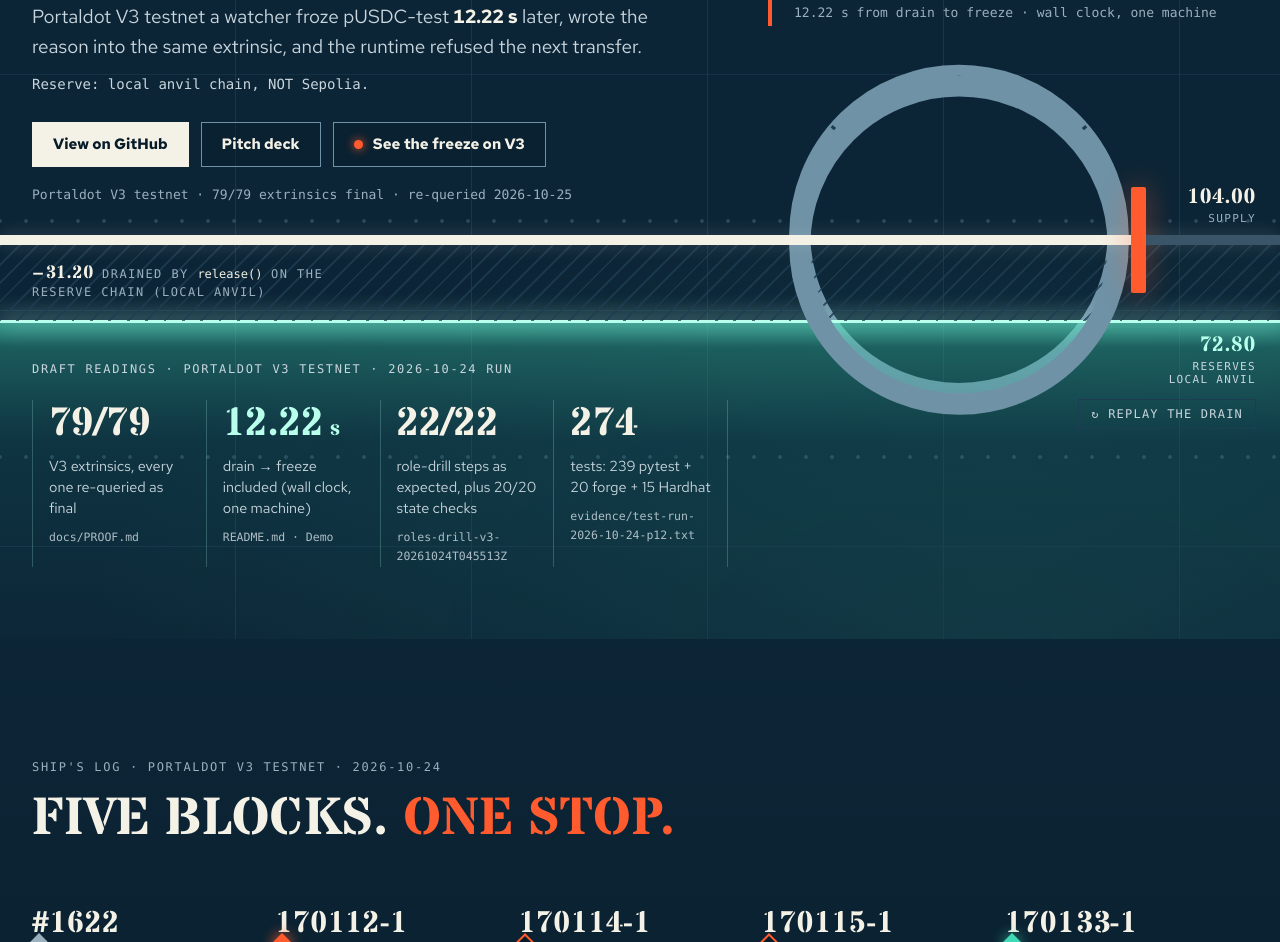
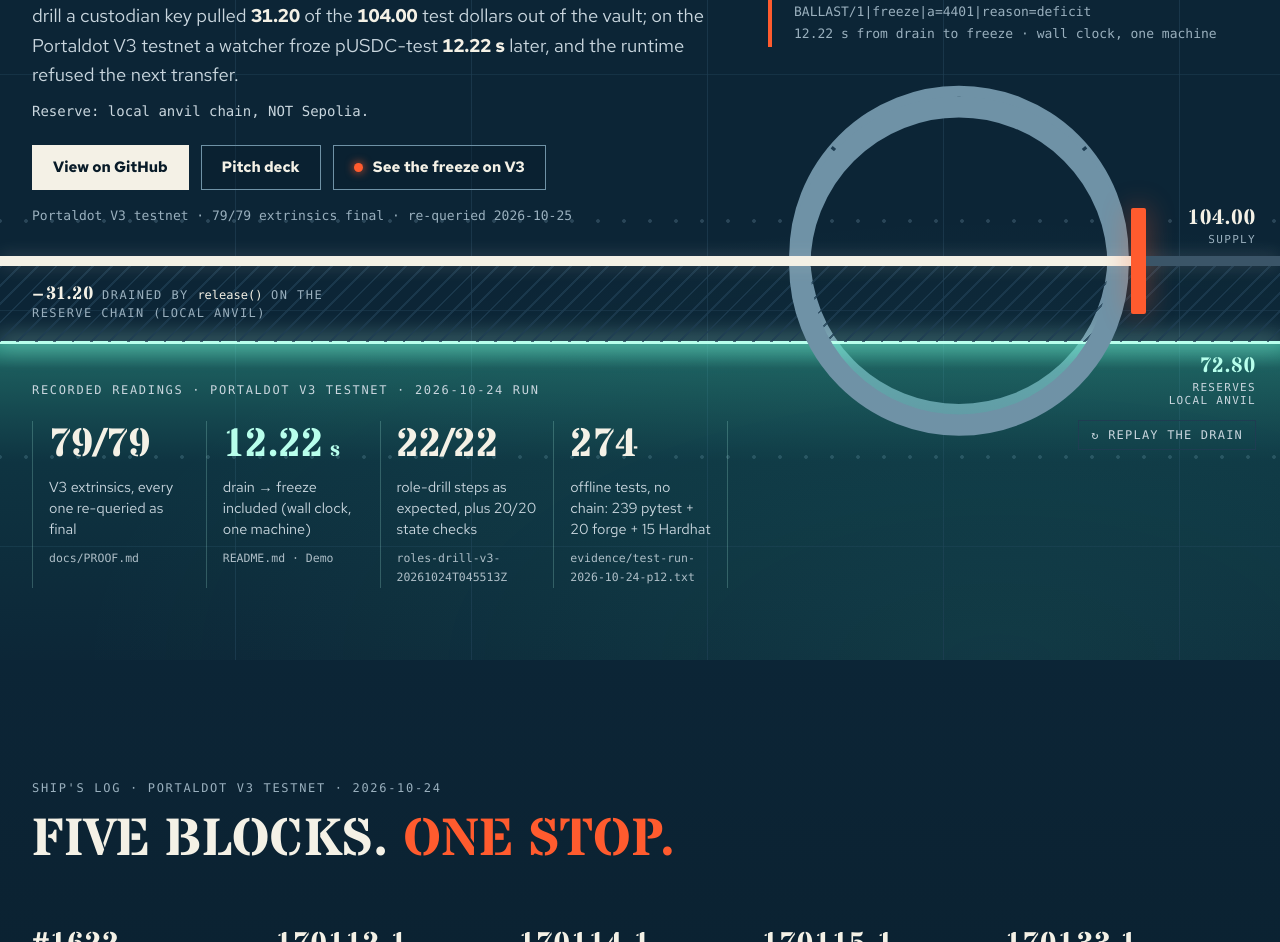
Before and after one commit to edycutjong/portaldot-hackathon-2026-ballast-edycu, a website: page docs/index.html in a window 1280 px wide. Shown: the part 397-1339 px from the top of the page. Drawn offline with nearby package versions, Linux system fonts and the light colour scheme; a web font is replaced by a local one.

Commit message:
docs: landing final-audit fixes — product definition + drill framing in the hero, recorded readings, offline-tests label, honest crop caption

```diff
--- a/docs/index.html
+++ b/docs/index.html
@@ -98,10 +98,10 @@ nav ul a { text-decoration: none; padding: 6px 0; } nav ul a:hover { color: var(
 h1 { font: 700 clamp(42px, 4.4vw, 63px)/.94 var(--font-display); text-transform: uppercase; letter-spacing: .005em; margin: 20px 0 22px; text-wrap: balance; }
 h1 .ln { display: block; }
 h1 em { font-style: normal; color: var(--after); display: inline-block; text-shadow: 0 0 36px rgba(255,91,46,.32); }
-.sub { max-width: 35em; color: var(--prose); font-size: 19px; }
+.sub { max-width: 39em; color: var(--prose); font-size: 18.5px; }
 .sub b { color: var(--ink); font-weight: 700; font-variant-numeric: tabular-nums; }
 .fine { margin-top: 12px; font: 500 14px/1.4 var(--font-data); color: var(--prose); }
-.cta { display: flex; flex-wrap: wrap; gap: 12px; margin: 28px 0 18px; }
+.cta { display: flex; flex-wrap: wrap; gap: 12px; margin: 24px 0 16px; }
 .strip { font: 400 13px/1.5 var(--font-data); color: var(--muted); padding-bottom: 30px; }
 .ringbox { position: relative; width: calc(100% + var(--bleed)); margin-right: calc(-1 * var(--bleed)); justify-self: end; }
 .ringbox svg { display: block; width: 100%; height: auto; overflow: visible; }
@@ -407,7 +407,7 @@ footer p { max-width: 62ch; }
    <div>
     <p class="eyebrow a1">Portaldot Hacker House 2026 · Multi-Chain &amp; Cross-Chain Infra</p>
     <h1 class="a2"><span class="ln">When the vault runs short,</span> <span class="ln">the test dollar <em>stops moving.</em></span></h1>
-    <p class="sub a3">A custodian pulls <b>31.20</b> of the <b>104.00</b> test dollars out of the vault. On the Portaldot V3 testnet a watcher froze pUSDC-test <b>12.22&nbsp;s</b> later, wrote the reason into the same extrinsic, and the runtime refused the next transfer.</p>
+    <p class="sub a3">Ballast is a reserve-gated circuit breaker for a custodial test dollar. In a 2026-10-24 drill a custodian key pulled <b>31.20</b> of the <b>104.00</b> test dollars out of the vault; on the Portaldot V3 testnet a watcher froze pUSDC-test <b>12.22&nbsp;s</b> later, and the runtime refused the next transfer.</p>
     <p class="fine a3">Reserve: local anvil chain, NOT Sepolia.</p>
     <div class="cta a4">
      <a class="btn solid" href="https://github.com/edycutjong/portaldot-hackathon-2026-ballast-edycu">View on GitHub</a>
@@ -441,12 +441,12 @@ footer p { max-width: 62ch; }
   <div class="short"><div class="wrap"><p><b>−31.20</b><span class="long">drained by <code>release()</code> on the reserve chain (local anvil)</span></p></div></div>
   <div class="wrap">
    <div class="readings" id="readings">
-    <p class="label">Draft readings · Portaldot V3 testnet · 2026-10-24 run</p>
+    <p class="label">Recorded readings · Portaldot V3 testnet · 2026-10-24 run</p>
     <div class="rx">
      <div><b><i data-count="79">79</i>/79</b><span>V3 extrinsics, every one re-queried as final</span><code>docs/PROOF.md</code></div>
      <div><b class="w"><i data-count="12.22" data-dec="2">12.22</i><small>&nbsp;s</small></b><span>drain → freeze included (wall clock, one machine)</span><code>README.md · Demo</code></div>
      <div><b><i data-count="22">22</i>/22</b><span>role-drill steps as expected, plus 20/20 state checks</span><code>roles-drill-v3-20261024T045513Z</code></div>
-     <div><b><i data-count="274">274</i></b><span>tests: 239 pytest + 20 forge + 15 Hardhat</span><code>evidence/test-run-2026-10-24-p12.txt</code></div>
+     <div><b><i data-count="274">274</i></b><span>offline tests, no chain: 239 pytest + 20 forge + 15 Hardhat</span><code>evidence/test-run-2026-10-24-p12.txt</code></div>
     </div>
    </div>
    <div class="ringbox">
@@ -506,7 +506,7 @@ footer p { max-width: 62ch; }
      <div class="scrollx"><a class="shot" href="https://node-console.portaldot.dev/?rpc=wss%3A%2F%2Ftest-node-v3.portaldot.dev#/explorer/query/0xc79cc70675b5486c51e0409cc5f74b5d1608ee4f30fc45d5971754c65e39f624"><span class="hl" aria-hidden="true"></span><img src="assets/node-console-170112.jpg" width="1060" height="880" loading="lazy" alt="Portaldot node console, block 170,112: the events of its utility.batchAll extrinsic, system.Remarked, assets.AssetFrozen and multisig.MultisigExecuted"></a></div>
      <span class="swipe" aria-hidden="true">Scroll sideways →</span>
     </div>
-    <figcaption>The events of block 170,112's <code>utility.batchAll</code>: <code>system.Remarked</code>, <b class="trip">assets.AssetFrozen</b> (outlined), <code>multisig.MultisigExecuted</code>. Block 170,112 is from the 2026-10-24 drill; screenshot of Portaldot's node console.</figcaption>
+    <figcaption>Crop of the event list of block 170,112's <code>utility.batchAll</code> in Portaldot's node console: <code>system.Remarked</code>, <b class="trip">assets.AssetFrozen</b> (outlined), <code>multisig.MultisigExecuted</code>. Block 170,112 is from the 2026-10-24 drill; open the link to re-check.</figcaption>
    </figure>
    <figure class="term">
     <div class="frame">
```
